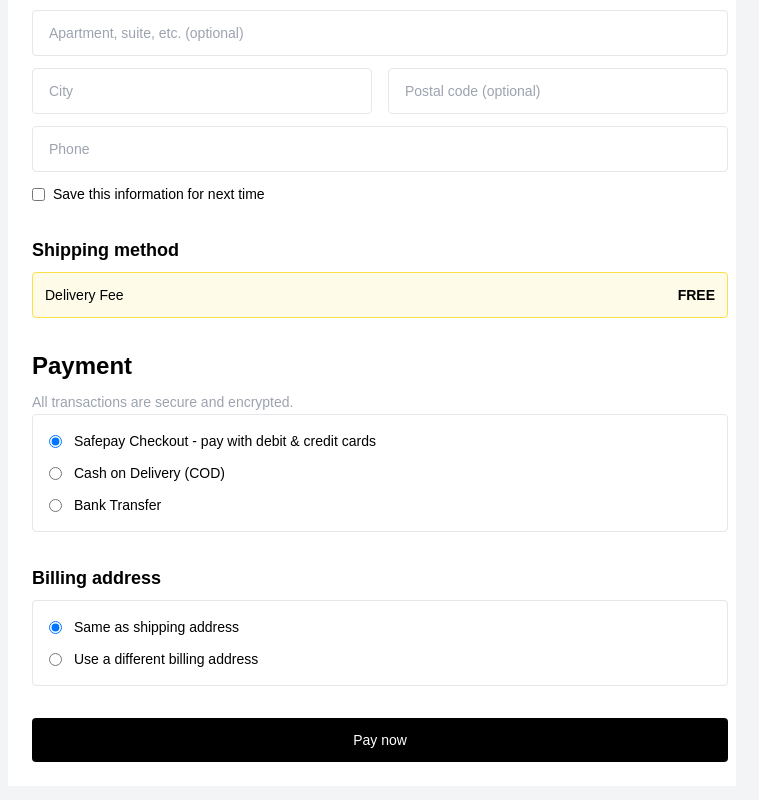
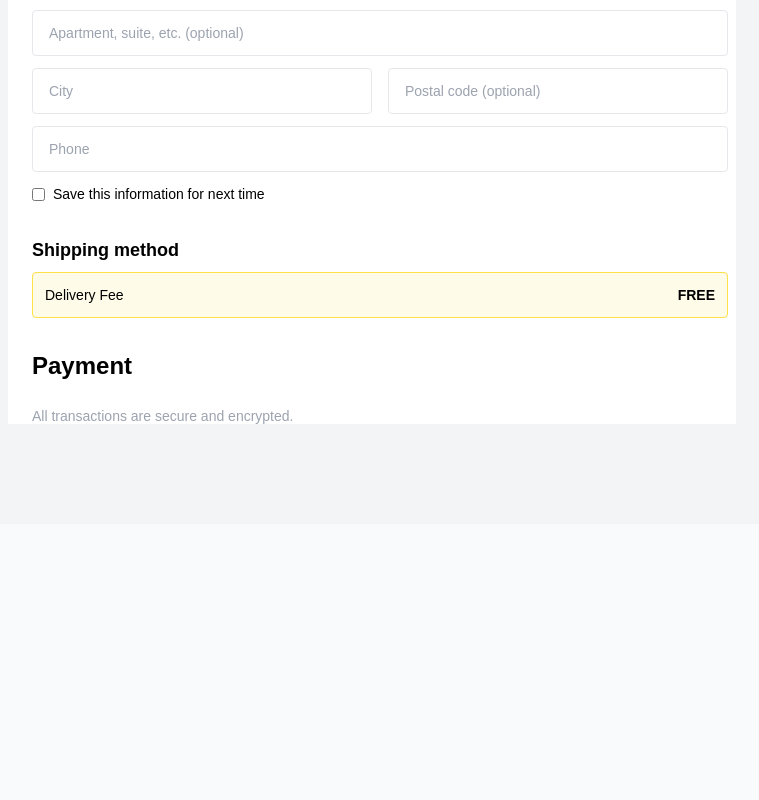
Before and after one commit to WaqasSultan169/Comforo, a React (Create React App) app: page /checkout in a window 1280 px wide. Shown: the part 476-1276 px from the top of the page, without its empty margins (56-815 px from the left). After the commit the page ends 1000 px from the top, so only its background shows below. Built offline with nearby package versions, Linux system fonts and the light colour scheme; grey boxes are pictures that could not be loaded.

Commit message:
Added bank transfer dropdown and receipt upload feature

```diff
--- a/src/pages/CheckoutPage.jsx
+++ b/src/pages/CheckoutPage.jsx
@@ -1,20 +1,73 @@
-import React from 'react';
+import React, { useState } from 'react';
 import { FaShoppingCart } from 'react-icons/fa';
 import { useNavigate } from 'react-router-dom';
 
 export default function CheckoutPage() {
   const navigate = useNavigate();
+  const [selected, setSelected] = useState('');
+
+  const handleSelect = (key) => {
+    setSelected(prev => (prev === key ? '' : key)); // toggle on second click
+  };
+
+  const paymentOptions = [
+    {
+      key: 'safepay',
+      label: 'Safepay Checkout - pay with debit & credit cards',
+      icons: [
+        { src: 'https://cdn.shopify.com/shopifycloud/checkout-web/assets/c1.en/assets/visa.sxIq5Dot.svg', alt: 'visa' },
+        { src: 'https://cdn.shopify.com/shopifycloud/checkout-web/assets/c1.en/assets/master.CzeoQWmc.svg', alt: 'master' },
+      ],
+    },
+    {
+      key: 'cod',
+      label: 'Cash on Delivery (COD)',
+      content: (
+        <div className="mt-4 text-sm text-gray-700 space-y-2">
+          <p>Cash on Delivery (Pay in cash when your order is delivered.)</p>
+        </div>
+      ),
+    },
+    {
+      key: 'bank',
+      label: 'Bank Deposit',
+      content: (
+        <div className="mt-4 text-sm text-gray-700 space-y-2">
+          <p><strong>COMFORA</strong></p>
+          <p>JS Bank: Bank Road Rawalpindi</p>
+          <p>Account Number: <strong>0002658850</strong></p>
+          <p>IBAN: <strong>PK22JSBL9015000002658850</strong></p>
+          <div className="mt-3">
+            <label className="block font-medium mb-1">Upload Receipt / Screenshot:</label>
+            <input
+              type="file"
+              accept="image/*"
+              className="block w-full text-sm text-gray-600
+                file:mr-4 file:py-2 file:px-4
+                file:rounded-md file:border-0
+                file:text-sm file:font-semibold
+                file:bg-yellow-200 file:text-yellow-900
+                hover:file:bg-yellow-300"
+            />
+          </div>
+        </div>
+      ),
+    },
+  ];
 
   return (
     <div className="min-h-screen bg-gray-100">
-      <header className="fixed top-0 z-50 flex items-center justify-between px-6 py-4 border-b bg-white shadow-sm">
+      {/* Header */}
+      <header className="fixed top-0 z-50 flex items-center justify-between px-6 py-4 border-b bg-white shadow-sm w-full">
         <h1 className="font-bold text-2xl pl-[120px]">COMFORA</h1>
-        <FaShoppingCart className="text-2xl pr-[100px] cursor-pointer" onClick={() => navigate('/viewcart')} />
+        <FaShoppingCart className="text-black text-2xl cursor-pointer" onClick={() => navigate('/viewcart')} />
       </header>
 
       <div className="lg:flex gap-6 px-6 lg:px-16 py-[100px]">
-        <div className="bg-white p-6 flex-1 max-h-100vh overflow-y-auto pr-2 hide-scrollbar">
+        {/* Left Content */}
+        <div className="bg-white p-6 flex-1 max-h-[100vh] overflow-y-auto pr-2 hide-scrollbar">
           <div className="space-y-8">
+            {/* Contact Section */}
             <div>
               <h2 className="font-semibold text-2xl mb-2">Contact</h2>
               <input
@@ -28,6 +81,7 @@ export default function CheckoutPage() {
               </label>
             </div>
 
+            {/* Delivery Section */}
             <div>
               <h2 className="font-semibold text-2xl mb-2">Delivery</h2>
               <select className="w-full border rounded px-4 py-3 text-sm mb-3 focus:outline-none focus:ring-2 focus:ring-gray-300">
@@ -55,6 +109,7 @@ export default function CheckoutPage() {
               </label>
             </div>
 
+            {/* Shipping Section */}
             <div>
               <h2 className="font-semibold text-lg mb-2">Shipping method</h2>
               <div className="border rounded p-3 flex justify-between bg-yellow-50 border-yellow-300 text-sm">
@@ -63,25 +118,44 @@ export default function CheckoutPage() {
               </div>
             </div>
 
+            {/* Payment Section */}
             <div>
-              <h2 className="font-semibold text-2xl mb-2">Payment</h2>
-              <span className = "text-sm text-gray-400  py-4">All transactions are secure and encrypted.</span>
-              <div className="border rounded p-4 space-y-3">
-                <label className="flex items-center space-x-3 text-sm">
-                  <input type="radio" name="payment" defaultChecked />
-                  <span>Safepay Checkout - pay with debit & credit cards</span>
-                </label>
-                <label className="flex items-center space-x-3 text-sm">
-                  <input type="radio" name="payment" />
-                  <span>Cash on Delivery (COD)</span>
-                </label>
-                <label className="flex items-center space-x-3 text-sm">
-                  <input type="radio" name="payment" />
-                  <span>Bank Transfer</span>
-                </label>
-              </div>
-            </div>
+                <h2 className="font-semibold text-2xl mb-2">Payment</h2>
+                <span className="text-sm text-gray-400 py-4 block">
+                  All transactions are secure and encrypted.
+                </span>
 
+                <div className="border rounded p-4 space-y-4">
+                  {paymentOptions.map(({ key, label, icons, content }) => (
+                    <div key={key} className="border rounded p-4 transition-all cursor-pointer"
+                      onClick={() => handleSelect(key)}
+                    >
+                      <label className="flex items-center space-x-3 text-sm cursor-pointer">
+                        <input
+                          type="radio"
+                          name="payment"
+                          checked={selected === key}
+                          onChange={() => {}}
+                          className="accent-yellow-500 cursor-pointer"
+                        />
+                        <span className="font-medium">{label}</span>
+                        {icons && (
+                          <div className="flex gap-2 ml-4">
+                            {icons.map(icon => (
+                              <img key={icon.alt} src={icon.src} alt={icon.alt} className="w-8 h-5" />
+                            ))}
+                          </div>
+                        )}
+                      </label>
+                      {selected === key && content && (
+                        <div className="pt-4">{content}</div>
+                      )}
+                    </div>
+                  ))}
+                </div>
+          </div>
+
+            {/* Billing Address */}
             <div>
               <h2 className="font-semibold text-lg mb-2">Billing address</h2>
               <div className="border rounded p-4 space-y-3 text-sm">
@@ -102,6 +176,7 @@ export default function CheckoutPage() {
           </div>
         </div>
 
+        {/* Right Summary Section */}
         <div className="w-full lg:w-[400px] h-[calc(100vh-100px)] overflow-y-scroll pr-2 hide-scrollbar">
           <div className="border rounded p-6 shadow-sm bg-transparent">
             <div className="flex items-center mb-4">
```
